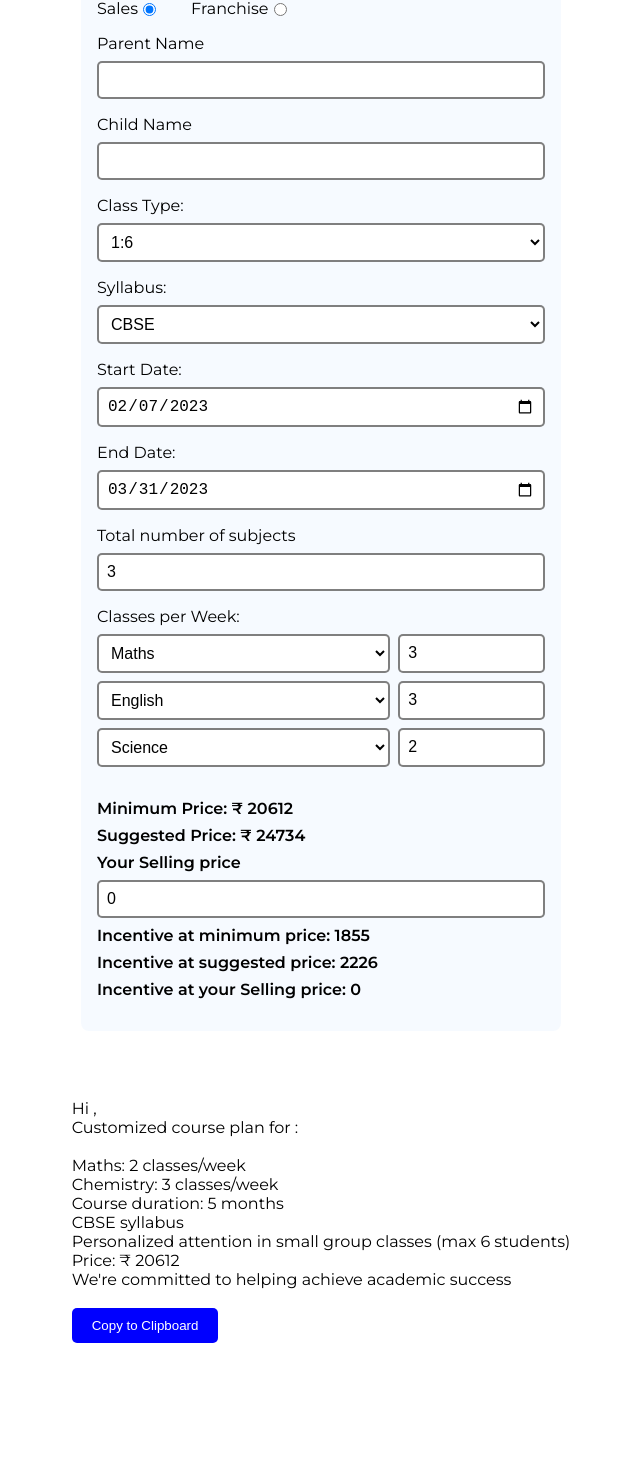
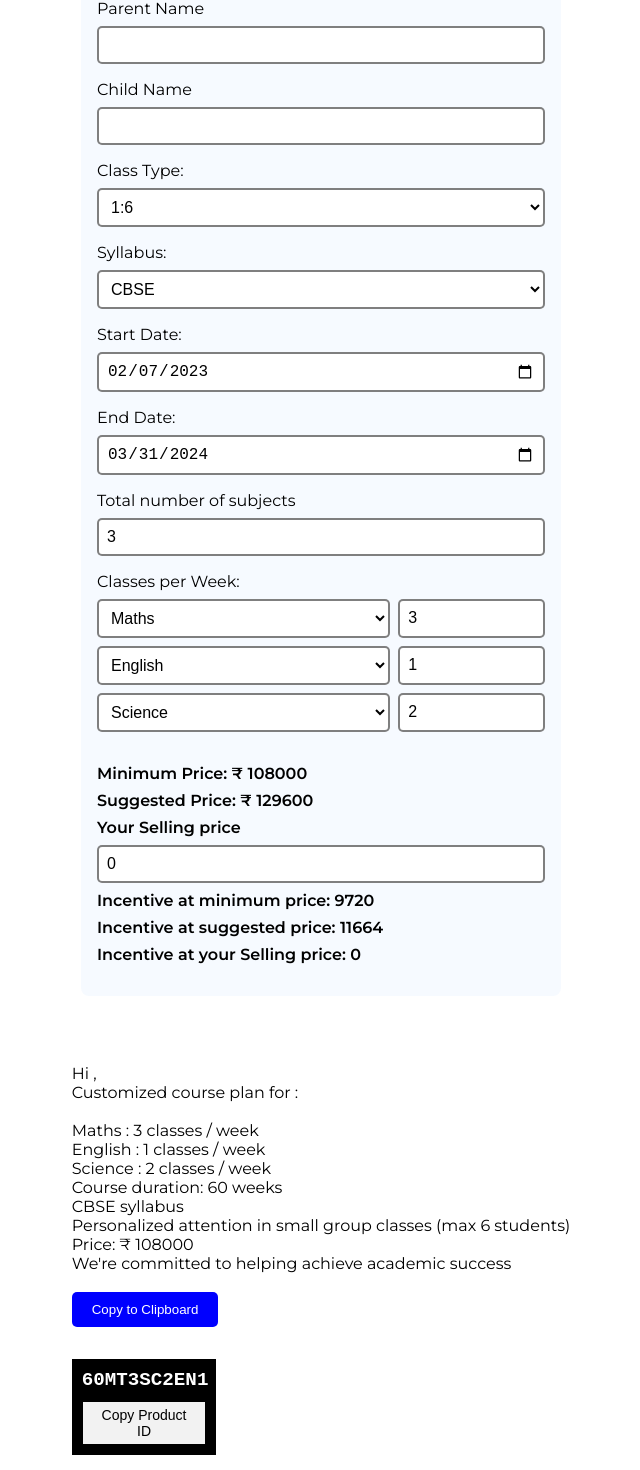
Before and after one commit to Texki-developers/Revamp-course-fee-calculator, a React (Create React App) app: page / in a window 1280 px wide. Shown: the part 198-1668 px from the top of the page, without its empty margins (319-959 px from the left). Before the commit the page ends 1561 px from the top, so only its background shows below. Built offline with nearby package versions, Linux system fonts and the light colour scheme.

Commit message:
priceupdated

```diff
--- a/package.json
+++ b/package.json
@@ -9,6 +9,7 @@
     "react": "^18.2.0",
     "react-dom": "^18.2.0",
     "react-scripts": "5.0.1",
+    "react-toastify": "^9.1.1",
     "sass": "^1.58.0",
     "web-vitals": "^2.1.4"
   },
--- a/src/Components/Calculator Page/CalculatorPage.jsx
+++ b/src/Components/Calculator Page/CalculatorPage.jsx
@@ -7,7 +7,7 @@ import CoursePlan from "../clipboard/Clipboard";
 const getNextMarch = (inputDate = new Date()) => {
   let date = new Date(inputDate);
   let year = date.getFullYear();
-    let march31st = new Date(year, 2, 31);
+  let march31st = new Date(year+1, 2, 31);
 
   if (date < march31st) {
     return march31st;
@@ -17,19 +17,15 @@ const getNextMarch = (inputDate = new Date()) => {
 };
 
 const CalculatorPage = () => {
-    const [classType, setClassType] = useState("");
-    const [syllabus, setSyllabus] = useState("CBSE");
-    const [startDate, setStartDate] = useState("");
-    const [endDate, setEndDate] = useState("");
-    const [classesPerWeek, setClassesPerWeek] = useState(0);
   const [totalPrice, setTotalPrice] = useState(0);
   const [error, setError] = useState("");
+  const [productId,setProductID] = useState()
   const [classSchedule, setClassSchedule] = useState(false);
   const [sellingprice, setSellingprice] = useState(0);
-    const [parentaldetails, setParentalDetails] = useState({user:0});
-    const [suggestedPrices, setSuggestedPrices] = useState()
+  const [suggestedPrices, setSuggestedPrices] = useState();
   const [err, setErr] = useState("");
 
+  const [weeks, setWeeks] = useState(0);
   let date = new Date();
   date.setDate(date.getDate() + 1);
   let Tomorrow = new Date(date);
@@ -41,7 +37,7 @@ const CalculatorPage = () => {
     endDate: getNextMarch(),
     totalSubjects: 3,
     classesPerWeek: [],
-        user: 0
+    user: 0,
   });
 
   const handleChange = (e) => {
@@ -55,7 +51,7 @@ const CalculatorPage = () => {
       setForm({ ...form, [e.target.name]: e.target.value });
     }
   };
-
+  console.log(form);
   useEffect(() => {
     let coursePricePerHour = 0;
     if (form.type === "1:1") {
@@ -66,26 +62,66 @@ const CalculatorPage = () => {
         form.syllabus === "CBSE" ||
         form.syllabus === "State"
       ) {
-                coursePricePerHour = 350;
+        coursePricePerHour = 300;
       } else {
-                setErr(
-                    "1:6 class type is not available for IGCSE, GCSE, and Others syllabuses"
-                );
         return;
       }
     }
 
-        const numWeeks = (form.endDate - form.startDate) / (7 * 24 * 60 * 60 * 1000);
+    const numWeeks =
+      (new Date(form.endDate) - new Date(form.startDate)) /
+      (7 * 24 * 60 * 60 * 1000);
+    console.log(numWeeks, "NUMBER OF WEEKS");
     let totalClasses = 0;
+    let mt = 0
+    let sc = 0
+    let ss = 0
+    let hd =0
+    let ab = 0
+    let en = 0
+    let ot = 0
     form.classesPerWeek.forEach((i) => {
       totalClasses = totalClasses + Number(i.dValue);
+        switch (i.subject) {
+          case "Maths":
+          case "MT":
+            mt = i.dValue;
+            break;
+          case "Science":
+          case "SC":
+            sc = i.dValue;
+            break;
+          case "Social Science":
+          case "SS":
+            ss = i.dValue;
+            break;
+          case "Hindi":
+          case "HD":
+            hd = i.dValue;
+            break;
+          case "Arabic":
+          case "AB":
+            ab = i.dValue;
+            break;
+          case "English":
+          case "EN":
+            en = i.dValue;
+            break;
+          case "Others":
+          case "OT":
+            ot = i.dValue;
+            break;
+        }
     });
+    console.log(mt,"met bnro")
 
-        const totalHours = numWeeks * totalClasses;
+    setProductID(`${Math.round(numWeeks)}${mt ? `MT${mt}` : ''}${sc ? `SC${sc}` : ''}${ss ? `SS${ss}` : ''}${hd ? `HD${hd}` : ''}${ab ? `AB${ab}` : ''}${en ? `EN${en}` : ''}`)
+    setWeeks(numWeeks);
+    const totalHours = Math.round(numWeeks) * totalClasses;
     const price = totalHours * coursePricePerHour;
 
     setTotalPrice(Math.round(price));
-        setSuggestedPrices(Math.round(price * 1.2))
+    setSuggestedPrices(Math.round(price * 1.2));
     setError("");
   }, [form]);
 
@@ -95,41 +131,18 @@ const CalculatorPage = () => {
     if (sPrice < e.target.value) {
       setErr("");
     } else {
-
       setErr("Your selling Price should be greater than Suggested Price");
     }
     setSellingprice(e.target.value);
   };
 
 
+
   return (
     <div className="home-page-container">
       <form className="calculate-form">
         <h2 className="form-title">Revamp course fee calculator</h2>
-                <div className="user_wrapper">
-                    <div className="input-wrapper-parental">
-                        <label className="label-title">Sales</label>
-                        <input
-                            type="radio"
-                            className="input-field"
-                            value={0}
-                            onChange={handleChange}
-                            name="user"
-                            checked={form.user == 0}
-                        />
-                    </div>
-                    <div className="input-wrapper-parental">
-                        <label className="label-title">Franchise</label>
-                        <input
-                            type="radio"
-                            className="input-field"
-                            value={1}
-                            onChange={handleChange}
-                            name="user"
-                            checked={form.user == 1}
-                        />
-                    </div>
-                </div>
+
         <div className="input-wrapper">
           <label className="label-title">Parent Name</label>
           <input
@@ -150,7 +163,9 @@ const CalculatorPage = () => {
             name="ChildName"
           />
         </div>
-                {syllabus === "ICSE" || syllabus === "CBSE" || syllabus === "State" ? (
+        {form.syllabus === "ICSE" ||
+        form.syllabus === "CBSE" ||
+        form.syllabus === "State" ? (
           <div className="input-wrapper">
             <label className="label-title">Class Type:</label>
             <select className="input-field" onChange={handleChange} name="type">
@@ -163,11 +178,12 @@ const CalculatorPage = () => {
           <label className="label-title">Syllabus:</label>
           <select
             className="input-field"
-                        onChange={(e) => setSyllabus(e.target.value)}
+            name="syllabus"
+            onChange={handleChange}
           >
             {optionsList &&
               optionsList.syllabus.map((item, i) => (
-                                <option key={i + 1} value={item}>
+                <option name="syllabus" key={i + 1} value={item}>
                   {item}
                 </option>
               ))}
@@ -178,7 +194,7 @@ const CalculatorPage = () => {
           <input
             type="date"
             className="input-field"
-                        value={new Date(form.startDate).toISOString().substr(0, 10)}
+            value={new Date(form?.startDate).toISOString().substr(0, 10)}
             onChange={(e) => setForm({ ...form, startDate: e.target.value })}
           />
         </div>
@@ -187,7 +203,7 @@ const CalculatorPage = () => {
           <input
             type="date"
             className="input-field"
-                        value={new Date(form.endDate).toISOString().substr(0, 10)}
+            value={new Date(form?.endDate).toISOString().substr(0, 10)}
             onChange={(e) => setForm({ ...form, endDate: e.target.value })}
           />
         </div>
@@ -216,9 +232,7 @@ const CalculatorPage = () => {
         </div>
 
         <ul className="results-wrapper">
-                    <li className="results">
-                        Minimum Price: ₹ {totalPrice}
-                    </li>
+          <li className="results">Minimum Price: ₹ {totalPrice}</li>
           <li className="results">
             Suggested Price: ₹ {Math.round(totalPrice * 1.2)}
           </li>
@@ -233,12 +247,30 @@ const CalculatorPage = () => {
             />
           </div>
           {err ? <p>{err}</p> : ""}
-                    <li className="results">Incentive at minimum price: {Math.round(totalPrice * 0.09)}</li>
-                    <li className="results">Incentive at suggested price: {Math.round(suggestedPrices * 0.09)}</li>
-                    <li className="results">Incentive at your Selling price:  {Math.round(totalPrice * 1.2) < sellingprice ? parentaldetails.user == "1" ? Math.round(sellingprice * 0.2) : Math.round(sellingprice * 7 / 100) : '0'}</li>
+          <li className="results">
+            Incentive at minimum price: {Math.round(totalPrice * 0.09)}
+          </li>
+          <li className="results">
+            Incentive at suggested price: {Math.round(suggestedPrices * 0.09)}
+          </li>
+          <li className="results">
+            Incentive at your Selling price:{" "}
+            {Math.round(totalPrice * 1.2) < sellingprice
+              ? form.user == "1"
+                ? Math.round(sellingprice * 0.2)
+                : Math.round((sellingprice * 7) / 100)
+              : "0"}
+          </li>
         </ul>
       </form>
-            <CoursePlan parents={parentaldetails} price={sellingprice || Math.round(totalPrice)} data={form} />
+
+      <CoursePlan
+        price={sellingprice || Math.round(totalPrice)}
+        data={form}
+        week={Math.round(weeks)}
+        pid={productId}
+      />
+
     </div>
   );
 };
--- a/src/Components/Calculator Page/SubjectHourWrapper.jsx
+++ b/src/Components/Calculator Page/SubjectHourWrapper.jsx
@@ -16,10 +16,12 @@ export default function SubjectHourWrapper({
         let findID = prev.classesPerWeek.findIndex(
           (item) => item.id === data.id
         );
+        let RData = prev.classesPerWeek[findID]
+
         console.log(findID);
         if (findID !== -1) {
           console.log(data,'this is data');
-          prev.classesPerWeek.splice(findID, 1, data);
+          prev.classesPerWeek.splice(findID, 1, Object.assign({}, RData, data));
         } else {
           prev.classesPerWeek.push(data);
         }
--- a/src/Components/clipboard/Clipboard.js
+++ b/src/Components/clipboard/Clipboard.js
@@ -1,38 +1,48 @@
-import React, { useEffect } from "react";
+import React, { useState, useEffect } from "react";
 
-const CoursePlan = ({ parents, price, data }) => {
+const CoursePlan = ({ price, data, week, pid }) => {
+  const [showToast, setShowToast] = useState(false);
+  const [isCopied, setIsCopied] = useState(false);
   const handleCopy = () => {
     navigator.clipboard.writeText(
-      `Hi ${parents.ParentName},
-Customized course plan for ${parents.ChildName}:
-
-Maths: 2 classes/week
-Chemistry: 3 classes/week
-Course duration: 5 months
+      `Hi ${data.ParentName},
+Customized course plan for ${data.ChildName}:
+${data.classesPerWeek.map((i) => {
+  return `${i.subject} : ${i.dValue}  classes/week`;
+})}
+Maths:  classes / week
+Chemistry: 3 classes / week
+Course duration:${week} weeks
 ${data.syllabus} syllabus
 Personalized attention in small group classes (max 6 students)
 Price: ₹ ${price}
-We're committed to helping ${parents.ChildName} achieve academic success`
+We're committed to helping ${data.ChildName} achieve academic success`
     );
+    setShowToast(true);
+    setTimeout(() => setShowToast(false), 3000);
   };
-
-  useEffect(() => {
-    console.log(data.type, "triggering");
-  }, [data, price, parents]);
+  const handleCopyClick = () => {
+    navigator.clipboard.writeText(pid);
+    setIsCopied(true);
+    setTimeout(() => setIsCopied(false), 1000);
+  };
 
   return (
     <div style={{ padding: "20px", textAlign: "left" }}>
       <div style={{ fontSize: "16px" }}>
-        Hi {parents.ParentName},
+        Hi {data.ParentName},
         <br />
-        Customized course plan for {parents.ChildName}:
+        Customized course plan for {data.ChildName}:
         <br />
         <br />
-        Maths: 2 classes/week
-        <br />
-        Chemistry: 3 classes/week
-        <br />
-        Course duration: 5 months
+        {data.classesPerWeek &&
+          data.classesPerWeek.map((i) => (
+            <>
+              {i.subject} : {i.dValue} classes / week
+              <br />{" "}
+            </>
+          ))}
+        Course duration: {week} weeks
         <br />
         {data.syllabus} syllabus
         <br />
@@ -42,7 +52,7 @@ We're committed to helping ${parents.ChildName} achieve academic success`
         <br />
         Price: ₹ {price}
         <br />
-        We're committed to helping {parents.ChildName} achieve academic success
+        We're committed to helping {data.ChildName} achieve academic success
       </div>
       <br />
       <button
@@ -58,6 +68,62 @@ We're committed to helping ${parents.ChildName} achieve academic success`
       >
         Copy to Clipboard
       </button>
+      {showToast && (
+        <div
+          style={{
+            position: "fixed",
+            bottom: "20px",
+            right: "20px",
+            backgroundColor: "lightgreen",
+            padding: "10px 20px",
+            borderRadius: "5px",
+          }}
+        >
+          Copied to Clipboard
+        </div>
+      )}
+
+      <div
+        style={{
+          backgroundColor: "#000",
+          padding: "10px",
+          marginTop: "2rem",
+          width: "29%",
+        }}
+      >
+        <pre
+          style={{
+            backgroundColor: "transparent",
+            border: "none",
+            padding: 0,
+            color: "#ffff",
+            fontWeight: 700,
+            margin: 0,
+            fontSize: "1.2rem",
+          }}
+        >
+          {pid}
+        </pre>
+        <div
+          style={{
+            display: "flex",
+            justifyContent: "flex-end",
+            marginTop: "10px",
+          }}
+        >
+          <button
+            style={{
+              backgroundColor: "#f2f2f2",
+              border: "1px solid #000",
+              padding: "5px 10px",
+              fontSize: "14px",
+            }}
+            onClick={handleCopyClick}
+          >
+            {isCopied ? "Copied!" : "Copy Product ID"}
+          </button>
+        </div>
+      </div>
     </div>
   );
 };
--- a/src/JSONDB/subjectsList.js
+++ b/src/JSONDB/subjectsList.js
@@ -8,7 +8,7 @@ export default [
     {
         subject: 'English',
         value:'EN',
-        dValue: 3,
+        dValue: 1,
         id:"2"
     },
     {
```
Also changed, not shown: firebase.json (added), 2 other files (tests, documents, lock files or other folders). Lines whose indentation alone changed are shown as unchanged.
